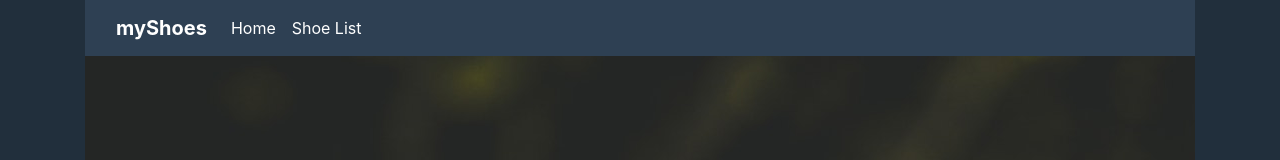
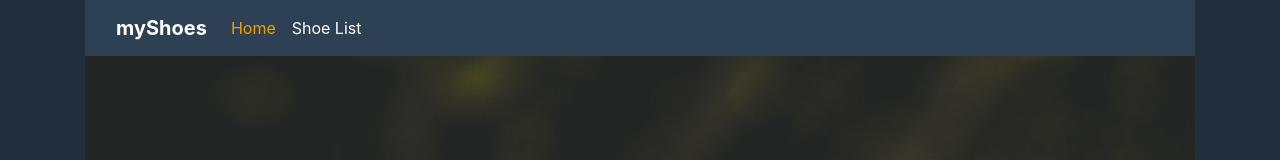
Before and after one commit to dachieng/shoes, an Angular app: page /welcome in a window 1280 px wide. Shown: the top 160 px of the page. Built offline with nearby package versions, Linux system fonts and the light colour scheme.

Commit message:
styling active links

```diff
--- a/src/app/nav/nav.component.css
+++ b/src/app/nav/nav.component.css
@@ -8,3 +8,7 @@ nav.navbar{
   color: white;
   font-weight:bold;
 }
+li>a.active{
+  color: rgb(240, 158, 6) !important;
+
+}
--- a/src/app/nav/nav.component.html
+++ b/src/app/nav/nav.component.html
@@ -7,10 +7,10 @@
     <div class="collapse navbar-collapse" id="navbarSupportedContent">
       <ul class="navbar-nav me-auto mb-2 mb-lg-0">
         <li class="nav-item">
-          <a class="nav-link active" [routerLink] = "['/welcome']">Home</a>
+          <a class="nav-link active" [routerLink] = "['/welcome']" routerLinkActive = "active" [routerLinkActiveOptions]= "{exact:true}">Home</a>
         </li>
         <li class="nav-item">
-          <a class="nav-link" [routerLink] = "['/shoes']">Shoe List</a>
+          <a class="nav-link" [routerLink] = "['/shoes']" routerLinkActive = "active">Shoe List</a>
         </li>
       </ul>
     </div>
```
